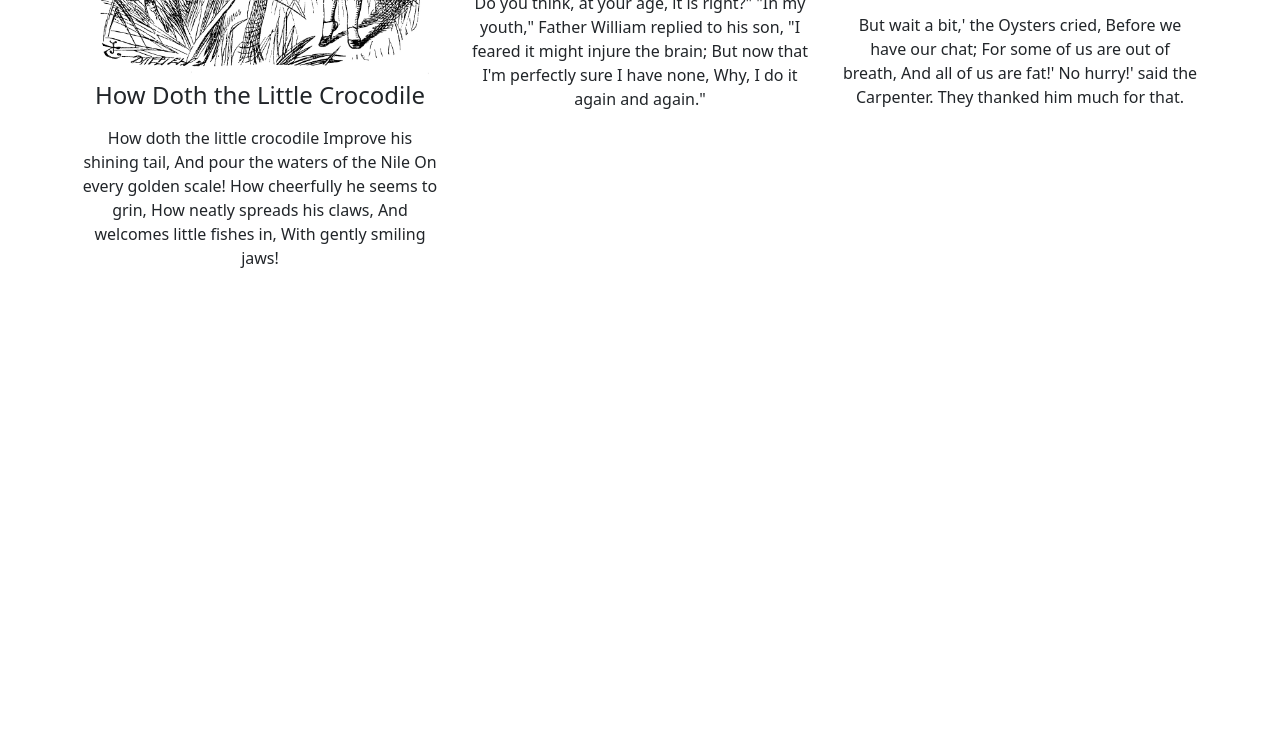
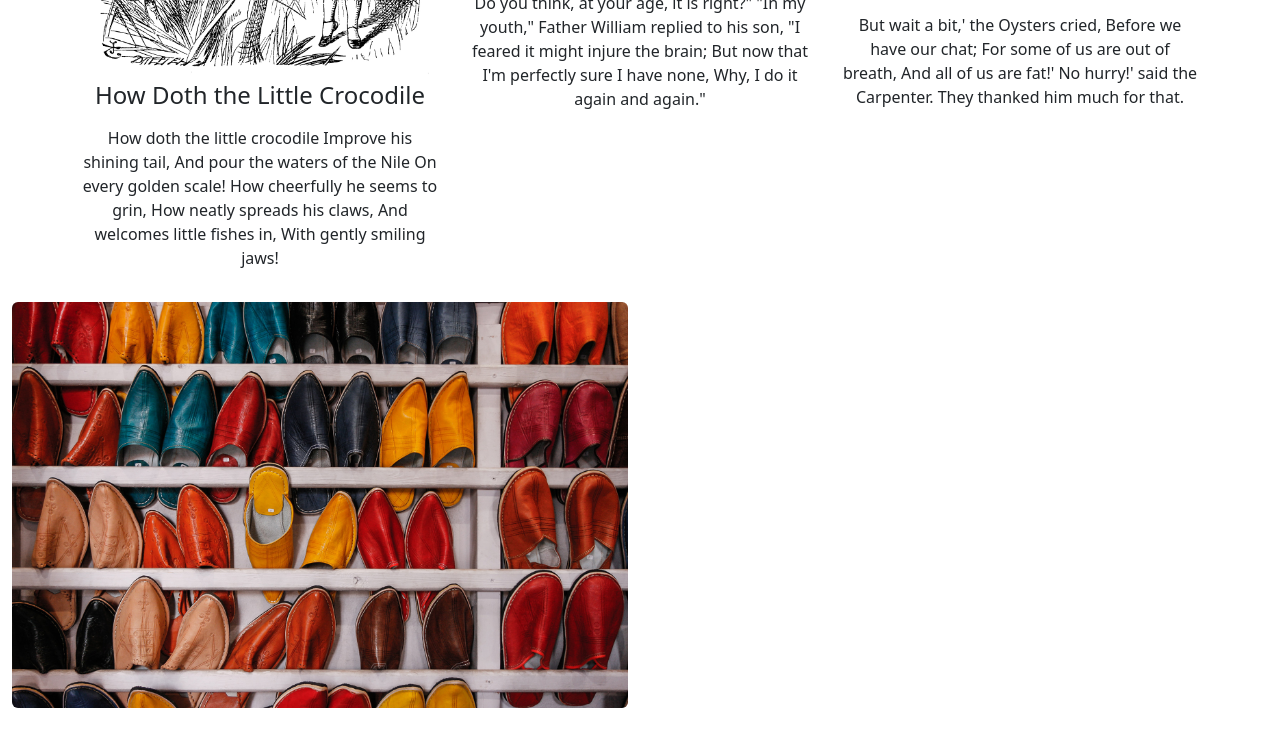
Before and after one commit to klajdi24/Bootstrap-W2, a plain HTML site: page index.html in a window 1280 px wide. Shown: the part 1304-2050 px from the top of the page. Before the commit the page ends 1622 px from the top, so only its background shows below. Drawn offline with Linux system fonts and the light colour scheme.

Commit message:
Update index.html

```diff
--- a/index.html
+++ b/index.html
@@ -141,7 +141,12 @@
 <div class="container-fluid">
   <div class="row mb-3">
 <div class="col">
+<figure class="figure">
+  <img src="images/shoes.jpg" class="figure-img img-fluid rounded" alt="...">
+<figurecaption class="blah">
 
+</figurecaption>
+</figure>
 </div>
 <div class="col">
 
```
